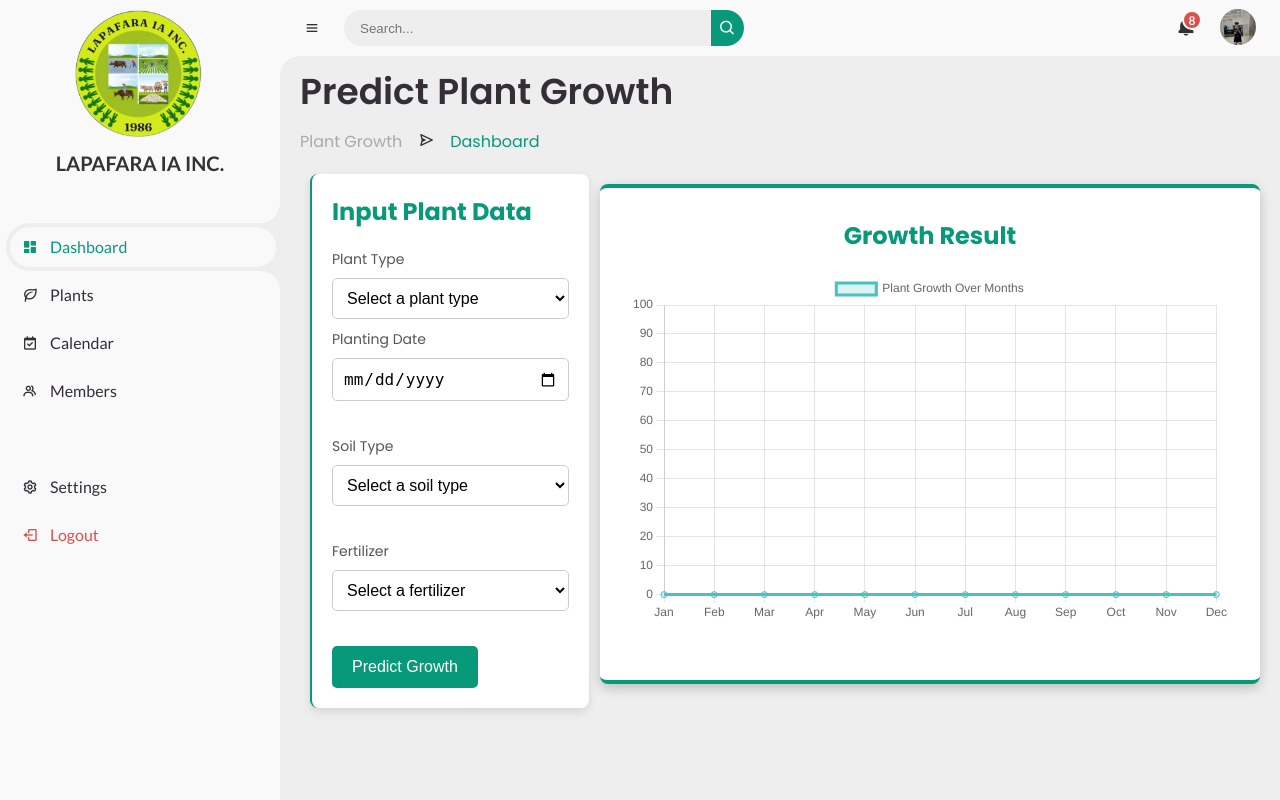
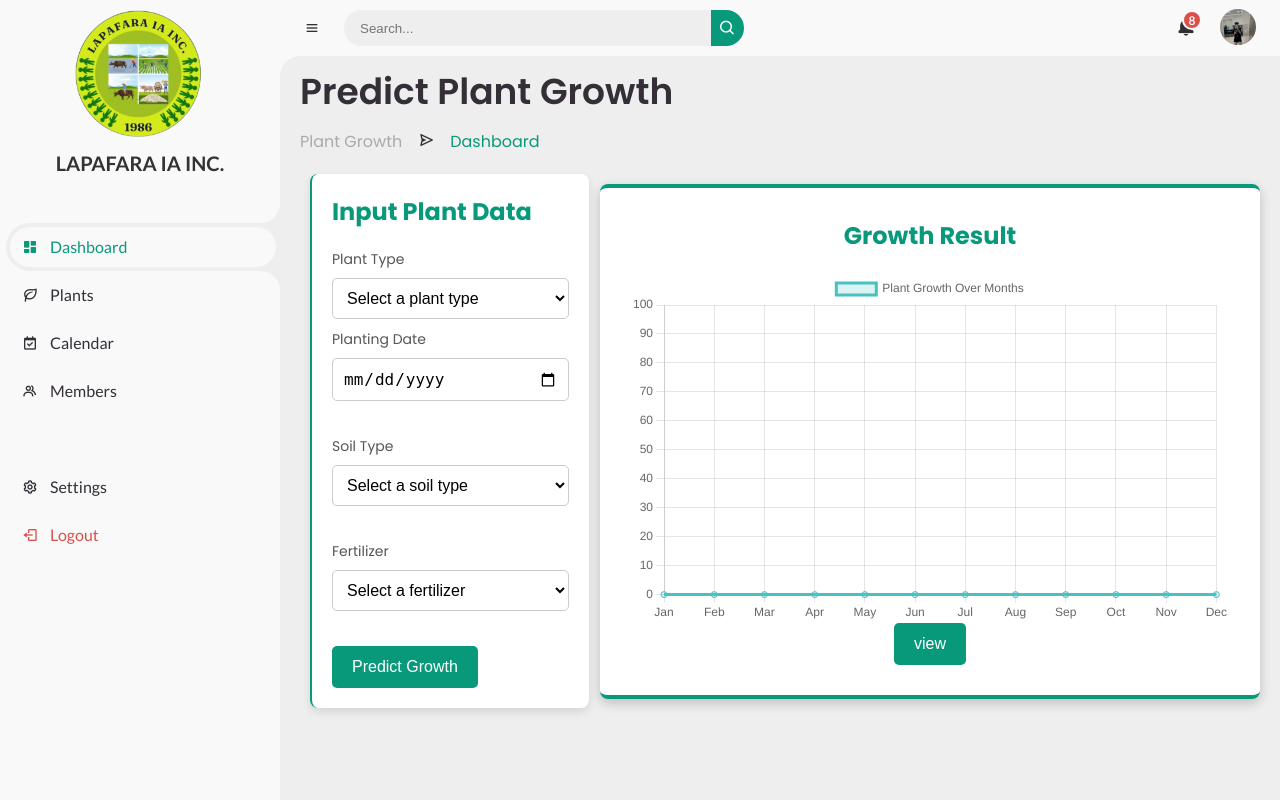
Before and after one commit to jcdb15/THESIS-SYSTEM, a Django app: page /plantgrowth/ in a window 1280 px wide. Run offline with Django 5.2, Linux system fonts and the light colour scheme.

Commit message:
added file

```diff
--- a/LAPAFARA SYSTEM/templates/plantgrowth.html
+++ b/LAPAFARA SYSTEM/templates/plantgrowth.html
@@ -149,6 +149,7 @@
 					<h2>Growth Result</h2>
 					<div id="growthChart">
 						<canvas id="growthGraph" width="600" height="350"></canvas>
+						<button type="submit" class="predict-btn">view</button>
 
 					</div>
 				</div>
```
